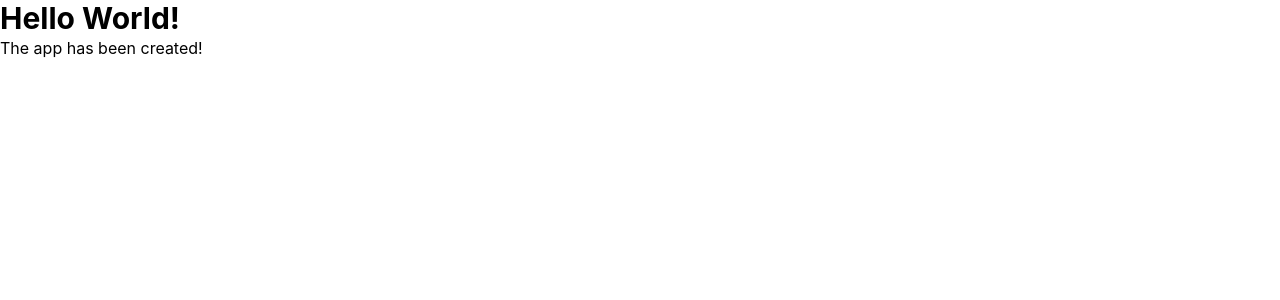
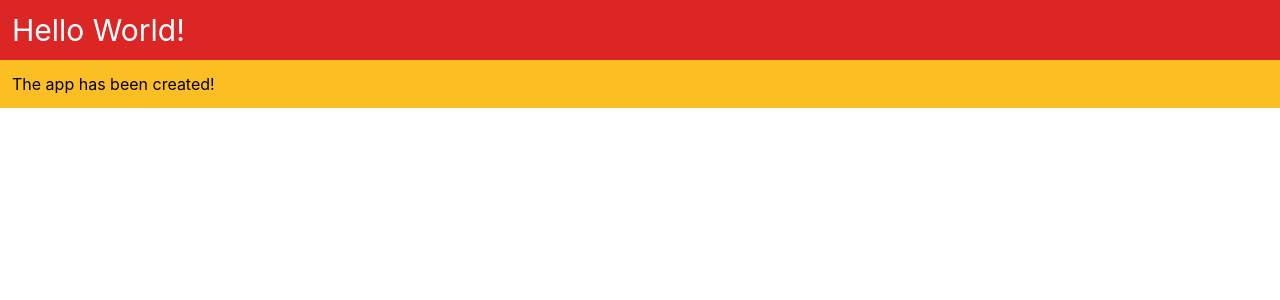
Before and after one commit to ekdevdes/ethankr-me, a React (Vite) app: page / in a window 1280 px wide. Shown: the top 300 px of the page. Built offline with nearby package versions, Linux system fonts and the light colour scheme.

Commit message:
feat: add initial tailwind classes

```diff
--- a/src/App.tsx
+++ b/src/App.tsx
@@ -1,8 +1,8 @@
 const App = () => {
   return (
     <div>
-      <h1 className="text-3xl font-bold">Hello World!</h1>
-      <p>The app has been created!</p>
+      <h1 className="text-3xl bg-red-600 text-white p-3">Hello World!</h1>
+      <p className="bg-amber-400 text-black p-3">The app has been created!</p>
     </div>
   )
 }
```
